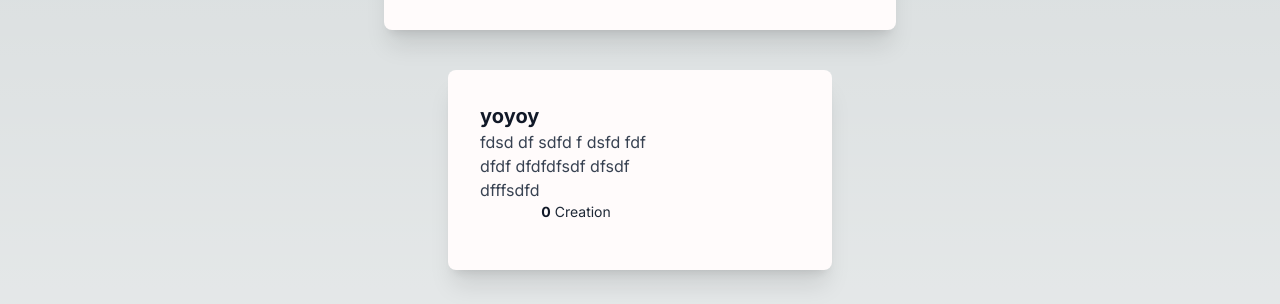
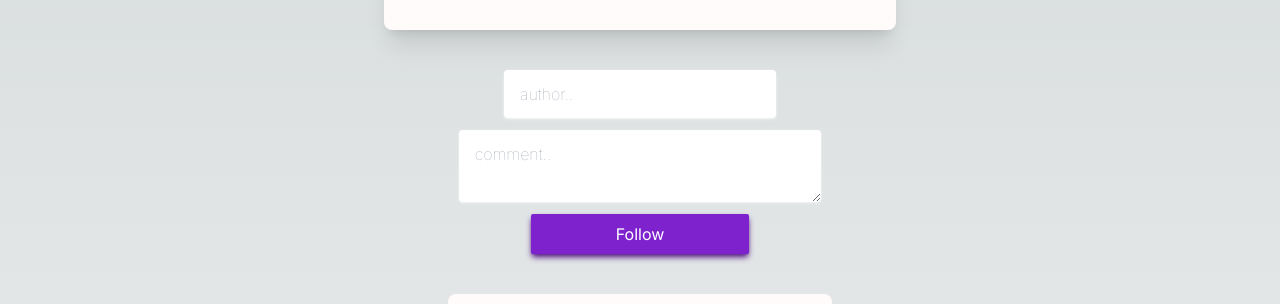
Before and after one commit to ChunkLab/CommentYourPodcast, a Next.js app: page /podcast/1/episode/1 in a window 1280 px wide. Shown: the part 248-552 px from the top of the page. Built offline with nearby package versions, Linux system fonts and the light colour scheme.

Commit message:
form comment sans logique

```diff
--- a/src/app/podcast/[podcast]/episode/[episode]/page.js
+++ b/src/app/podcast/[podcast]/episode/[episode]/page.js
@@ -73,6 +73,19 @@ export default function Home({ params }) {
                     </div>
                 </div>
             </div>
+            <input
+                placeholder="author.."
+                className="py-3 px-4 w-1/4 mt-10 rounded shadow font-thin focus:outline-none focus:shadow-lg focus:shadow-slate-200 duration-100 shadow-gray-100"
+                type="text"
+            />
+            <textarea
+                placeholder="comment.."
+                className="py-3 px-4 w-1/3 mt-3 rounded shadow font-thin focus:outline-none focus:shadow-lg focus:shadow-slate-200 duration-100 shadow-gray-100"
+                type="text"
+            />
+            <button class="transition-colors mt-3 bg-purple-700 hover:bg-purple-800 p-2 rounded-sm w-1/5 text-white text-hover shadow-md shadow-purple-900">
+                Follow
+            </button>
             <ul>
                 {episode_data.comments.map((e, i) => (
                     <li key={i}>
```
